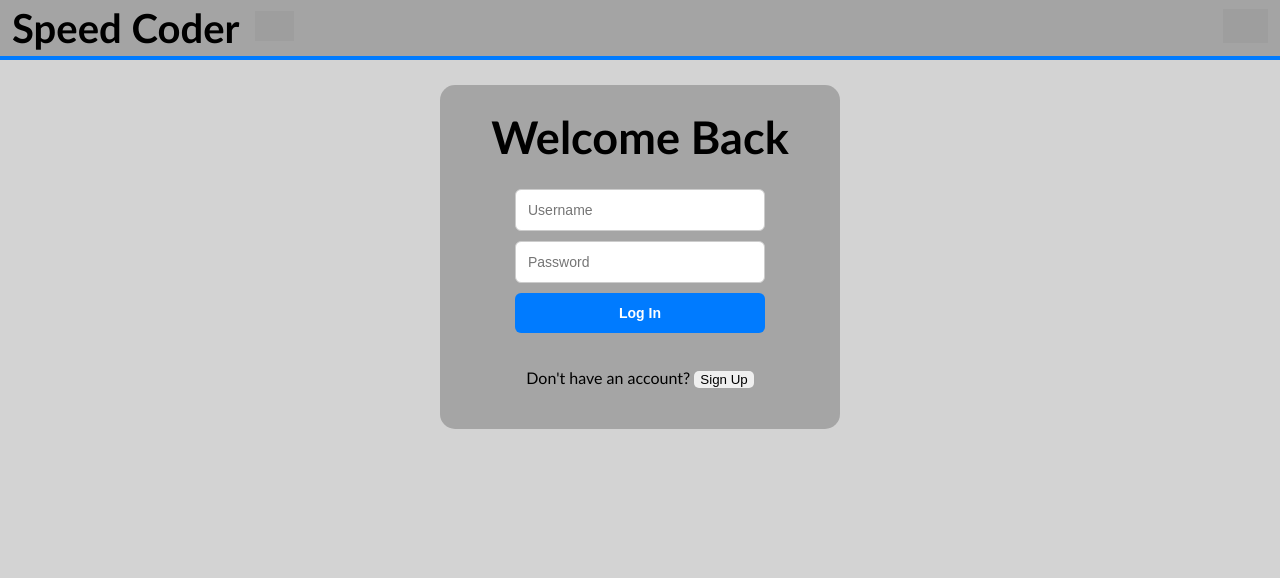
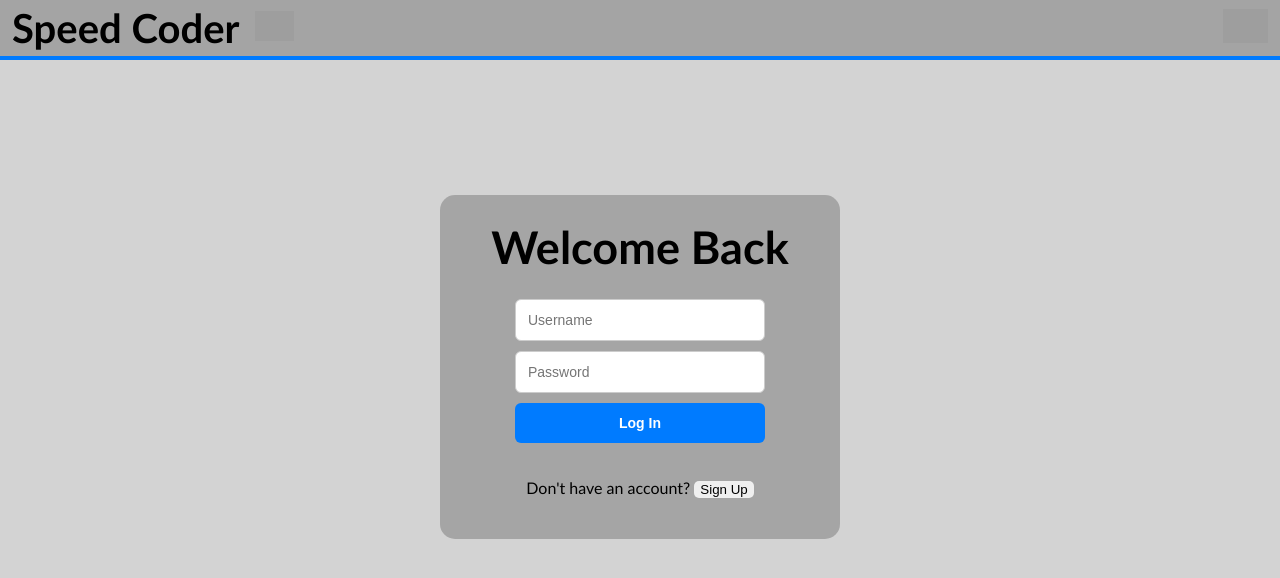
Before and after one commit to aidanO25/Speed-Type-Project, a React (Vite) app in the folder website-react/: page /signIn in a window 1280 px wide. Shown: the top 578 px of the page. Built offline with nearby package versions, Linux system fonts and the light colour scheme; grey boxes are pictures that could not be loaded.

Commit message:
I've been working on the  formatting of the page. i switched where main aspect is being called to each page, rather than having every route enclosed in app.jsx. Still working on this though

```diff
--- a/website-react/src/App.css
+++ b/website-react/src/App.css
@@ -1,12 +1,14 @@
+/* App.css */
 .main-aspect {
-  min-height: 100vh;
+  min-height: 100vh; /*ensures a minimum height on the main page */
   display: flex;
   flex-direction: column;
   align-items: center;
-  justify-content: flex-start; /* was justify-content: center;. Will need to change the other pages to include that now */
+  justify-content: flex-start;
   gap: 24px;
-  padding: 85px 24px 24px 24px; /* top padding for fixed heading */
+  padding: 85px 24px 24px 24px;
   box-sizing: border-box;
+  padding-top: 35vh;
 }
 
 h1 {
@@ -26,8 +28,6 @@ h1 {
   border-radius: 8px;
   border-color: #007bff;
 
-
-  /* Flexibly size with respect to screen width */
   width: 100%;              /* Take up full available width */
   max-width: 700px;         /* Don’t stretch beyond 700px */
   min-width: 300px;         /* Don’t shrink smaller than 300px */
@@ -301,3 +301,17 @@ h1 {
   font-weight: bold;
   color: #111;
 }
+
+/* App.css */
+.signIn-wrapper {
+  display: flex;
+  justify-content: center;
+  align-items: center;
+  /* Cancel the parent's padding-top (85px) and pull content up */
+  margin-top: -85px;
+  /* Set the height to 100vh minus the total padding (85px + 24px = 109px)
+     This ensures the wrapper fits exactly inside the 100vh viewport without causing a scroll */
+
+  width: 100%;
+  box-sizing: border-box;
+}
--- a/website-react/src/App.jsx
+++ b/website-react/src/App.jsx
@@ -47,7 +47,6 @@ export default function App() {
       </div>
 
       {/* Page routes */}
-      <div className="main-aspect">
         <Routes>
           <Route path="/" element={<TypingTest />} />
           <Route path="/signIn" element={<SignIn />} />
@@ -55,7 +54,6 @@ export default function App() {
           <Route path="/userProfile" element={<Profile />} />
           <Route path="/settings" element={<Settings />} />
         </Routes>
-      </div>
     </>
   );
 }
--- a/website-react/src/pages/results.jsx
+++ b/website-react/src/pages/results.jsx
@@ -52,6 +52,7 @@ export default function Results() {
 
   return (
     <>
+      <div className="main-aspect">
         <section className="my-box">
           <h1>Results</h1>
 
@@ -72,7 +73,7 @@ export default function Results() {
 
 
 
-
+      </div>
     </>
   );
 }
--- a/website-react/src/pages/signIn.jsx
+++ b/website-react/src/pages/signIn.jsx
@@ -137,6 +137,8 @@ export default function SignIn() {
   }
 
   return (
+    <div className="main-aspect">
+      <div className="signIn-wrapper">
       <div className={signInClass}>
         <h1 style={{ paddingBottom: "20px" }}>{headingText}</h1>
 
@@ -177,5 +179,7 @@ export default function SignIn() {
           </button>
         </p>
       </div>
+    </div>
+  </div>
   );
 }
--- a/website-react/src/pages/typingTest.jsx
+++ b/website-react/src/pages/typingTest.jsx
@@ -280,6 +280,7 @@ export default function TypingTest() {
 
   return (
     <>
+    <div className="main-aspect">
       <h1>Complete the snippet</h1>
 
       {/* -------------- TYPING AREA-------------- */}
@@ -389,6 +390,7 @@ export default function TypingTest() {
       </div>
 
       {err && <div style={{ marginTop: 8, color: "red" }}>{err}</div>}
+      </div>
     </>
   );
 }
```
Lines whose indentation alone changed are shown as unchanged.
